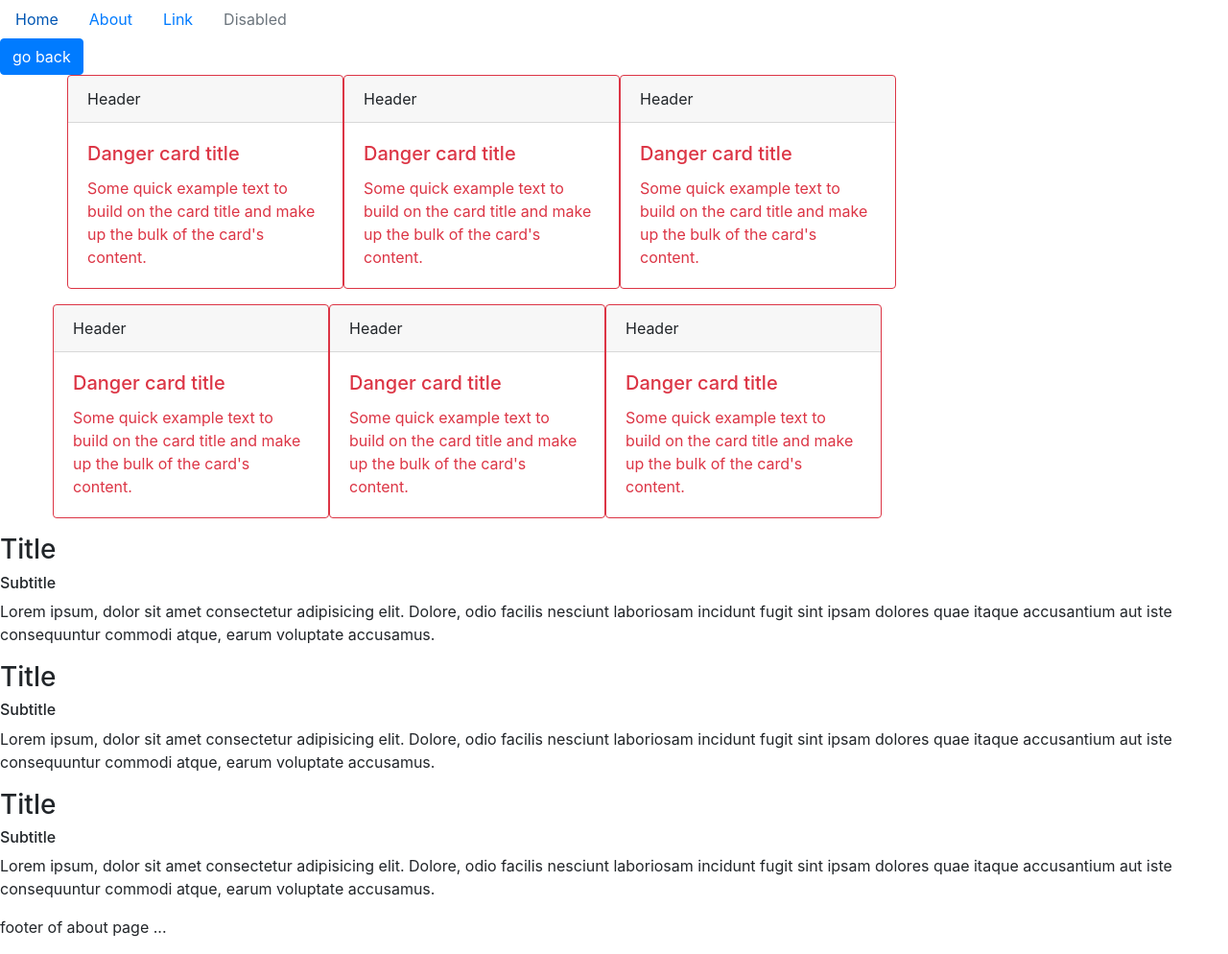
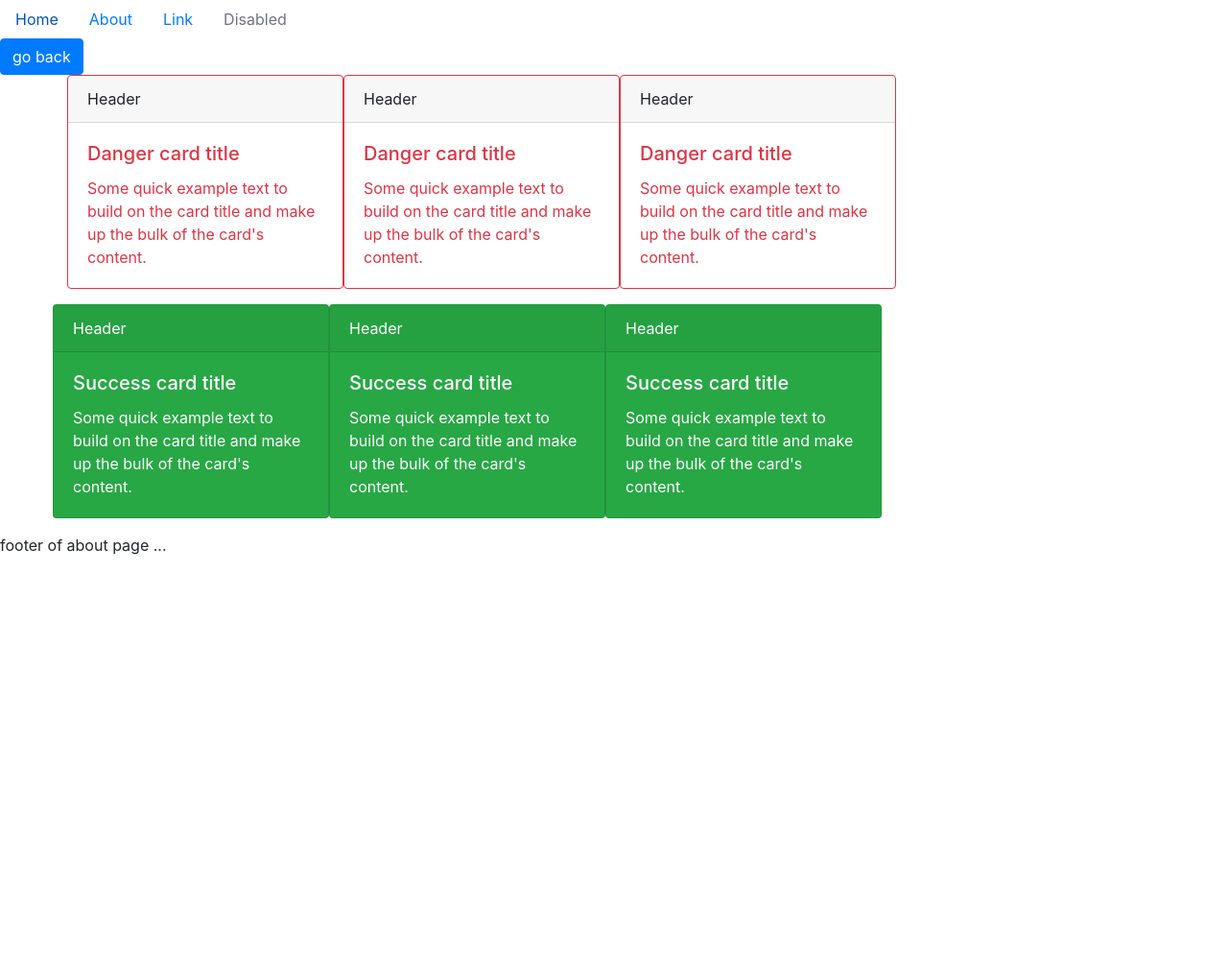
Before and after one commit to ogi62/first-project, a plain HTML site: page about.html in a window 1280 px wide. Shown: the whole page at 96% size. After the commit the page ends 800 px from the top, so only its background shows below. Drawn offline with nearby package versions, Linux system fonts and the light colour scheme.

Commit message:
deleted text in about and buttons and deleted one row with red cards and put one row with green cards (#7)

```diff
--- a/about.html
+++ b/about.html
@@ -62,32 +62,31 @@
           </div>
         </div>
 
+
+
         <div class="row">
 
-          <div class="card border-danger mb-3" style="max-width: 18rem;">
+            <div class="card text-white bg-success mb-3" style="max-width: 18rem;">
                 <div class="card-header">Header</div>
-            <div class="card-body text-danger">
-              <h5 class="card-title">Danger card title</h5>
-              <p class="card-text">Some quick example text to build on the card title and make up the bulk of the card's
-                content.</p>
+                <div class="card-body">
+                  <h5 class="card-title">Success card title</h5>
+                  <p class="card-text">Some quick example text to build on the card title and make up the bulk of the card's content.</p>
                 </div>
               </div>
 
-          <div class="card border-danger mb-3" style="max-width: 18rem;">
+              <div class="card text-white bg-success mb-3" style="max-width: 18rem;">
                 <div class="card-header">Header</div>
-            <div class="card-body text-danger">
-              <h5 class="card-title">Danger card title</h5>
-              <p class="card-text">Some quick example text to build on the card title and make up the bulk of the card's
-                content.</p>
+                <div class="card-body">
+                  <h5 class="card-title">Success card title</h5>
+                  <p class="card-text">Some quick example text to build on the card title and make up the bulk of the card's content.</p>
                 </div>
               </div>
 
-          <div class="card border-danger mb-3" style="max-width: 18rem;">
+              <div class="card text-white bg-success mb-3" style="max-width: 18rem;">
                 <div class="card-header">Header</div>
-            <div class="card-body text-danger">
-              <h5 class="card-title">Danger card title</h5>
-              <p class="card-text">Some quick example text to build on the card title and make up the bulk of the card's
-                content.</p>
+                <div class="card-body">
+                  <h5 class="card-title">Success card title</h5>
+                  <p class="card-text">Some quick example text to build on the card title and make up the bulk of the card's content.</p>
                 </div>
               </div>
 
@@ -103,38 +102,7 @@
 
 
 
-    <section>
-      <h3>Title</h3>
-      <h6>Subtitle</h6>
-      <p>
-        Lorem ipsum, dolor sit amet consectetur adipisicing elit. Dolore, odio
-        facilis nesciunt laboriosam incidunt fugit sint ipsam dolores quae
-        itaque accusantium aut iste consequuntur commodi atque, earum
-        voluptate accusamus.
-      </p>
-    </section>
 
-    <section>
-      <h3>Title</h3>
-      <h6>Subtitle</h6>
-      <p>
-        Lorem ipsum, dolor sit amet consectetur adipisicing elit. Dolore, odio
-        facilis nesciunt laboriosam incidunt fugit sint ipsam dolores quae
-        itaque accusantium aut iste consequuntur commodi atque, earum
-        voluptate accusamus.
-      </p>
-    </section>
-
-    <section>
-      <h3>Title</h3>
-      <h6>Subtitle</h6>
-      <p>
-        Lorem ipsum, dolor sit amet consectetur adipisicing elit. Dolore, odio
-        facilis nesciunt laboriosam incidunt fugit sint ipsam dolores quae
-        itaque accusantium aut iste consequuntur commodi atque, earum
-        voluptate accusamus.
-      </p>
-    </section>
   </main>
 
   <footer>
```
Lines whose indentation alone changed are shown as unchanged.
